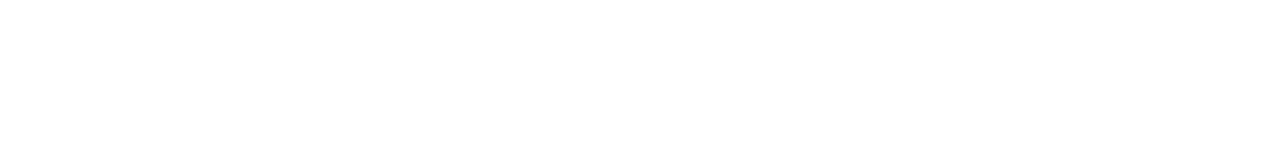
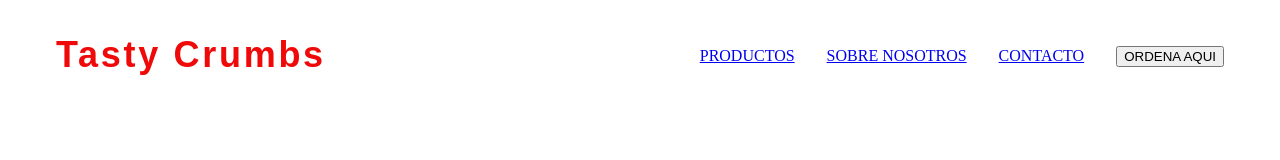
Before and after one commit to NNunezMedina/tastycrumbs, a plain HTML site: page index.html in a window 1280 px wide. Drawn offline with Linux system fonts and the light colour scheme; a web font is replaced by a local one.

Commit message:
second commit

```diff
--- a/index.html
+++ b/index.html
@@ -4,8 +4,42 @@
     <meta charset="UTF-8">
     <meta name="viewport" content="width=device-width, initial-scale=1.0">
     <title>Tasty Crumbs</title>
+    <link rel="stylesheet" href="/styles/index.css">
 </head>
 <body>
 
+    <header class="header container">
+        <h1 class="header__logo"><a href="/index.html">Tasty Crumbs</a></h1>
+        <nav class="header__navigation navigation">
+            <ul>
+                <li><a href="/pages/productos.html">PRODUCTOS</a></li>
+                <li><a href="/pages/nosotros.html">SOBRE NOSOTROS</a></li>
+                <li><a href="/pages/contacto.html">CONTACTO</a></li>
+            </ul>
+        </nav>
+        <div class="header__actions">
+            <button class="button button--sm">ORDENA AQUI</button>
+        </div>
+        <button class="header__menu-icon button button--icon button--outline">
+            <svg
+            xmlns="http://www.w3.org/2000/svg"
+            width="16"
+            height="16"
+            viewBox="0 0 16 16"
+            fill="none"
+          >
+            <path
+              d="M2.66663 8H13.3333M2.66663 4H13.3333M2.66663 12H13.3333"
+              stroke="currentColor"
+              stroke-width="1.33"
+              stroke-linecap="round"
+              stroke-linejoin="round"
+            />
+          </svg>
+        </button>
+    </header>
+
+
+
 </body>
 </html>
--- /dev/null
+++ b/styles/1-settings/color.css
@@ -0,0 +1,11 @@
+:root {
+    /* Base Colors */
+    --white: hsl(0 0% 100%);
+
+    --red-100: rgb(239,9,9);
+
+    /* Color Tokens */
+  --background: var(--white);
+  --primary: var(--red-100);
+
+}
--- /dev/null
+++ b/styles/1-settings/spacing.css
@@ -0,0 +1,27 @@
+:root {
+    --space-unit: 0.25rem; /* 4px */
+
+    --spacing-0_5: calc(var(--space-unit) * 0.5); /* 2px */
+    --spacing-1: calc(var(--space-unit) * 1); /* 4px */
+    --spacing-1_5: calc(var(--space-unit) * 1.5); /* 6px */
+    --spacing-2: calc(var(--space-unit) * 2); /* 8px */
+    --spacing-2_5: calc(var(--space-unit) * 2.5); /* 10px */
+    --spacing-3: calc(var(--space-unit) * 3); /* 12px */
+    --spacing-3_5: calc(var(--space-unit) * 3.5); /* 14px */
+    --spacing-4: calc(var(--space-unit) * 4); /* 16px */
+    --spacing-5: calc(var(--space-unit) * 5); /* 20px */
+    --spacing-6: calc(var(--space-unit) * 6); /* 24px */
+    --spacing-7: calc(var(--space-unit) * 7); /* 28px */
+    --spacing-8: calc(var(--space-unit) * 8); /* 32px */
+    --spacing-9: calc(var(--space-unit) * 9); /* 36px */
+    --spacing-10: calc(var(--space-unit) * 10); /* 40px */
+    --spacing-11: calc(var(--space-unit) * 11); /* 44px */
+    --spacing-12: calc(var(--space-unit) * 12); /* 48px */
+    --spacing-14: calc(var(--space-unit) * 14); /* 56px */
+    --spacing-16: calc(var(--space-unit) * 16); /* 64px */
+    --spacing-20: calc(var(--space-unit) * 20); /* 80px */
+    --spacing-24: calc(var(--space-unit) * 24); /* 96px */
+    --spacing-28: calc(var(--space-unit) * 28); /* 112px */
+    --spacing-32: calc(var(--space-unit) * 32); /* 128px */
+    --spacing-36: calc(var(--space-unit) * 36); /* 144px */
+  }
--- /dev/null
+++ b/styles/1-settings/typography.css
@@ -0,0 +1,36 @@
+:root {
+    /* Font stacks */
+    --text:  "Fjalla One", sans-serif;
+    --display: "Six Caps", sans-serif;
+
+      /* Sizes */
+  --font-xs: 0.75rem;
+  --font-sm: 0.875rem;
+  --font-base: 1rem;
+  --font-lg: 1.125rem;
+  --font-xl: 1.25rem;
+  --font-2xl: 1.5rem;
+  --font-3xl: 1.875rem;
+  --font-4xl: 2.25rem;
+  --font-5xl: 3rem;
+  --font-6xl: 3.75rem;
+  --font-7xl: 4.5rem;
+  --font-8xl: 6rem;
+  --font-9xl: 8rem;
+
+  /* Line heights */
+  --leading-none: 1;
+  --leading-4: 1rem;
+  --leading-5: 1.25rem;
+  --leading-6: 1.5rem;
+  --leading-7: 1.75rem;
+  --leading-8: 2rem;
+  --leading-9: 2.25rem;
+  --leading-10: 2.5rem;
+
+  /* Letter spacing */
+  --tracking-tight: -0.025em;
+  --tracking-normal: 0;
+  --tracking-wide: 0.025em;
+  --tracking-xl: 0.075em;
+}
--- /dev/null
+++ b/styles/5-components/header.css
@@ -0,0 +1,72 @@
+/* <header class="header container">
+<h1 class="header__logo"><a href="/index.html">Tasty Crumbs</a></h1>
+<nav class="header__navigation navigation">
+    <ul>
+        <li><a href="#"></a>PRODUCTOS</li>
+        <li><a href="#"></a>SOBRE NOSOTROS</li>
+        <li><a href="#"></a>CONTACTO</li>
+    </ul>
+</nav>
+<div class="header__actions">
+    <button class="button button--sm">ORDENA AQUI</button>
+</div>
+<button class="header__menu-icon button button--icon button--outline">
+    <svg
+    xmlns="http://www.w3.org/2000/svg"
+    width="16"
+    height="16"
+    viewBox="0 0 16 16"
+    fill="none"
+  >
+    <path
+      d="M2.66663 8H13.3333M2.66663 4H13.3333M2.66663 12H13.3333"
+      stroke="currentColor"
+      stroke-width="1.33"
+      stroke-linecap="round"
+      stroke-linejoin="round"
+    />
+  </svg>
+</button>
+</header> */
+
+.header {
+  width: calc(100% - 96px); /* Restar el doble del margen */
+  height: var(--spacing-24);
+  display: flex;
+  justify-content: space-between;
+  align-items: center;
+  gap: 32px;
+  background-color: var(--background);
+  margin: 0 48px; /* Agregar margen a los lados */
+  position: sticky;
+  top: 0;
+}
+
+.header__logo a {
+  text-decoration: none;
+  color: var(--primary);
+  font-family: var(--display);
+  letter-spacing: var(--tracking-xl);
+  font-size: var(--font-4xl);
+  line-height: var(--leading-none);
+}
+
+.header__navigation {
+  display: none;
+  flex-grow: 1;
+}
+
+.header__actions {
+  display: none;
+}
+
+@media (min-width: 40rem) {
+  .header__navigation,
+  .header__actions {
+    display: block;
+  }
+
+  .header__menu-icon {
+    display: none;
+  }
+}
--- /dev/null
+++ b/styles/5-components/navigation.css
@@ -0,0 +1,19 @@
+/* <nav class="header__navigation navigation">
+            <ul>
+                <li><a href="#"></a>PRODUCTOS</li>
+                <li><a href="#"></a>SOBRE NOSOTROS</li>
+                <li><a href="#"></a>CONTACTO</li>
+            </ul>
+        </nav> */
+
+.navigation ul {
+    list-style: none;
+    display: flex;
+    gap: 32px;
+    justify-content: flex-end;
+}
+
+.navigation a {
+    display: block;
+
+}
--- a/styles/index.css
+++ b/styles/index.css
@@ -0,0 +1,13 @@
+@import url('https://fonts.googleapis.com/css2?family=Six+Caps&display=swap');
+@import url('https://fonts.googleapis.com/css2?family=Fira+Sans:ital,wght@0,100;0,200;0,300;0,400;0,500;0,600;0,700;0,800;0,900;1,100;1,200;1,300;1,400;1,500;1,600;1,700;1,800;1,900&display=swap');
+@import url('https://fonts.googleapis.com/css2?family=Fjalla+One&display=swap');
+
+/* 1. Settings */
+@import url(1-settings/spacing.css);
+@import url(1-settings/color.css);
+@import url(1-settings/typography.css);
+
+
+/* 5. Components */
+@import url(5-components/header.css);
+@import url(5-components/navigation.css);
```
Also changed, not shown: pages/productos.html (added, +11 -0 lines), pages/contacto.html (added), pages/nosotros.html (added).
